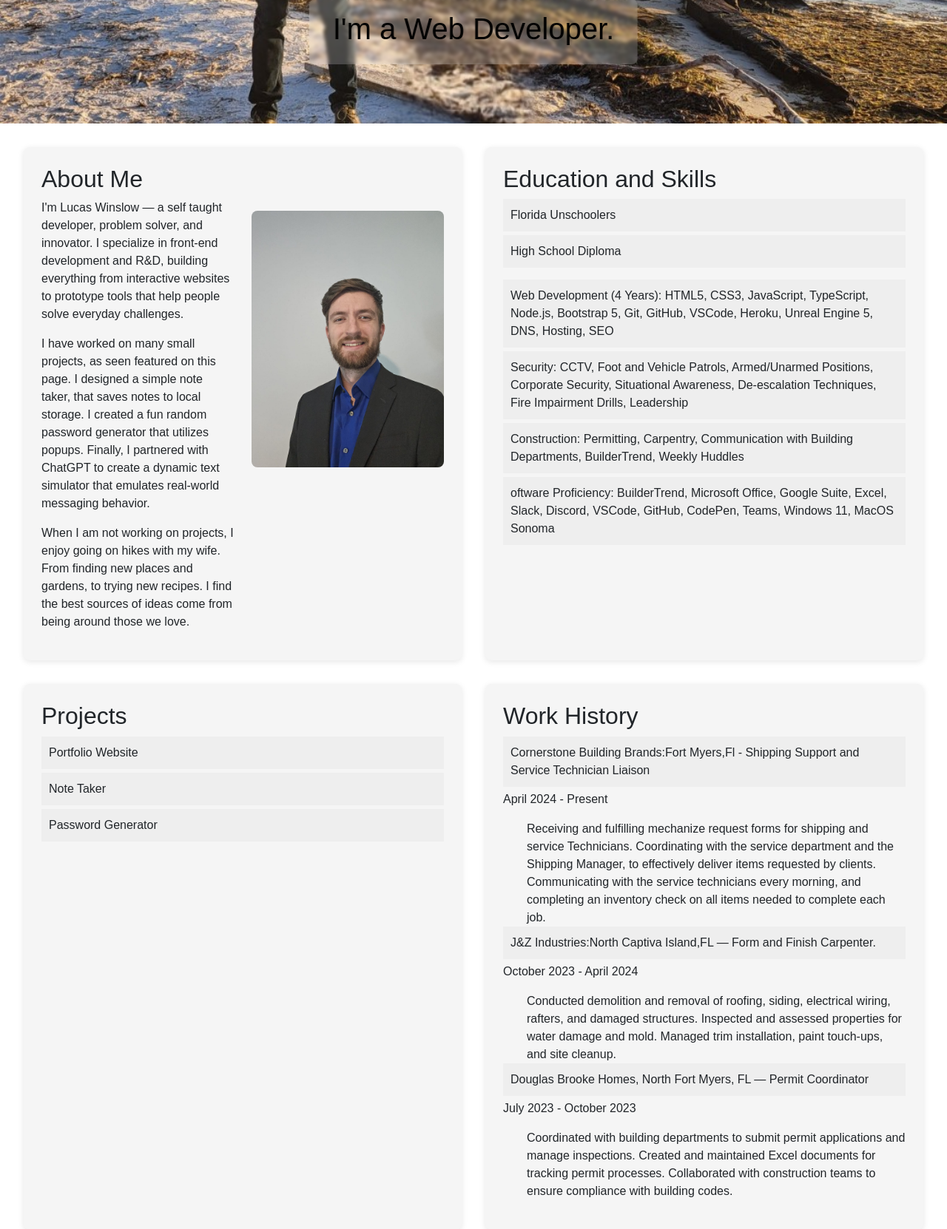
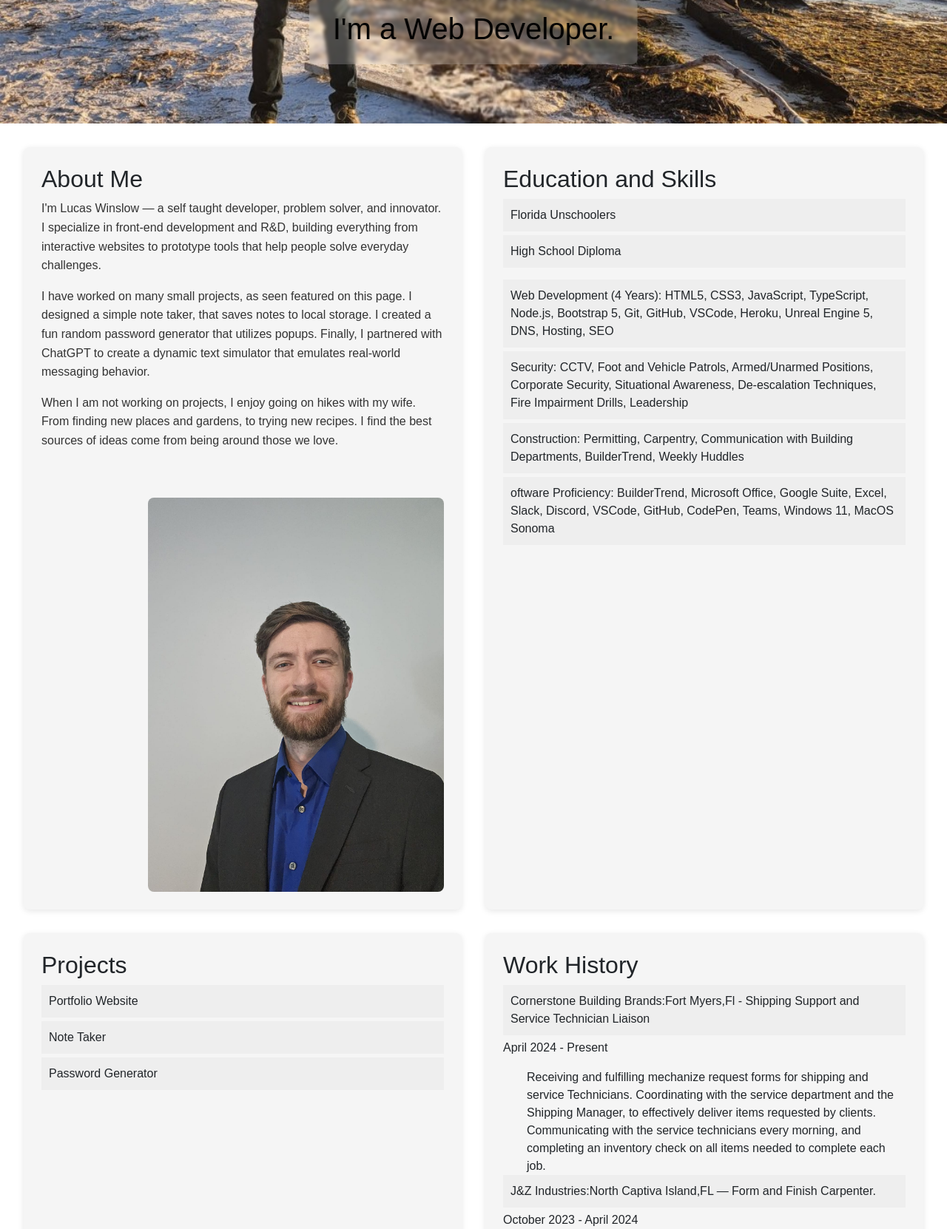
Before and after one commit to LucasWinslow/Bootstrap-Portfolio, a PHP site: page /index.html in a window 1280 px wide. Shown: the part 698-2360 px from the top of the page at 74% size. Run offline with PHP 8.4, Linux system fonts and the light colour scheme.

Commit message:
update on about me section for styling

```diff
--- a/index.css
+++ b/index.css
@@ -123,6 +123,27 @@
   padding: 1.5rem;
   border-radius: 8px;
   box-shadow: 0 2px 8px rgba(0, 0, 0, 0.1);
+}
+.about-item .row {
+  display: flex;
+  gap: 2rem;
+  align-items: flex-start;
+  justify-content: space-between;
+  flex-wrap: wrap; /* important for wrapping on small screens */
+}
+
+/* COLUMNS */
+.about-item .col {
+  flex: 1 1 45%; /* responsive sizing */
+  min-width: 280px; /* ensures it stacks on narrow screens */
+}
+
+/* TEXT STYLING */
+.about-item .col p {
+  line-height: 1.6;
+  margin-bottom: 1rem;
+  font-size: 1rem;
+  color: #333;
 }
 
 .about-item img {
```
